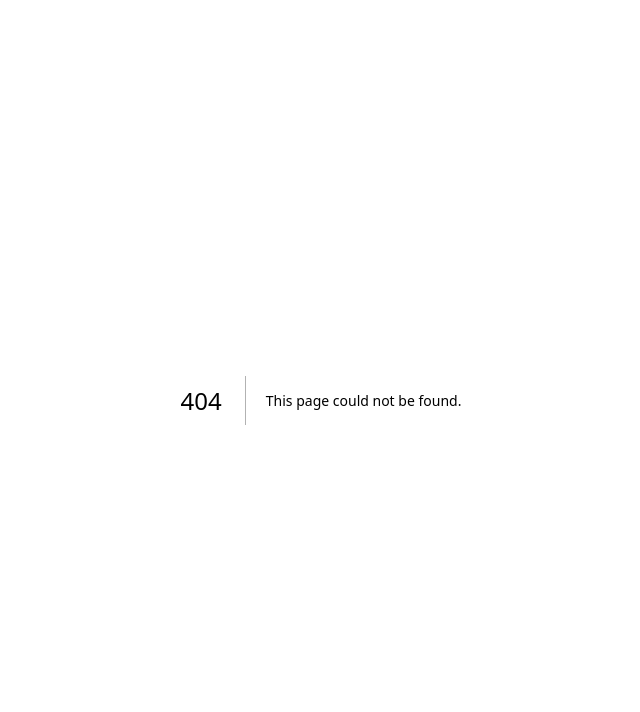
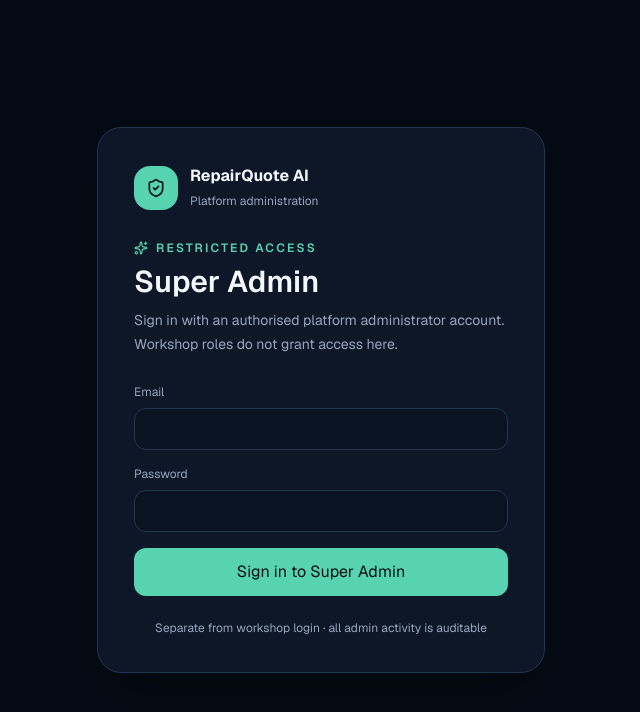
Before and after one commit to vishaalzala/ai-repair-estimator, a Next.js app: page /admin/login in a window 1280 px wide. Before the commit this address had no page. Shown: the top 712 px of the page, without its empty margins (319-959 px from the left). Built offline with nearby package versions, Linux system fonts and the light colour scheme; no server answers.

Commit message:
Add separate Super Admin login page

```diff
--- /dev/null
+++ b/app/admin/login/page.tsx
@@ -0,0 +1,26 @@
+import { redirect } from "next/navigation";
+import { ShieldCheck, Sparkles } from "lucide-react";
+import { getPlatformAdminIfSignedIn } from "@/lib/admin/context";
+import { adminSignIn } from "./actions";
+
+export default async function AdminLoginPage({ searchParams }: { searchParams: Promise<{ error?: string }> }) {
+  const existing = await getPlatformAdminIfSignedIn();
+  if (existing) redirect("/admin");
+  const { error } = await searchParams;
+
+  return (
+    <main className="grid min-h-screen place-items-center bg-[#050b14] px-5 py-10">
+      <div className="w-full max-w-md rounded-3xl border border-[var(--border)] bg-[var(--surface)] p-7 shadow-2xl shadow-black/30 sm:p-9">
+        <div className="mb-7 flex items-center gap-3"><span className="grid size-11 place-items-center rounded-2xl bg-[var(--brand)] text-[#06110e]"><ShieldCheck className="size-5" /></span><div><strong className="block">RepairQuote AI</strong><span className="text-xs text-[var(--muted)]">Platform administration</span></div></div>
+        <div className="mb-7"><div className="flex items-center gap-2 text-xs font-semibold uppercase tracking-[0.18em] text-[var(--brand)]"><Sparkles className="size-3.5" /> Restricted access</div><h1 className="mt-2 text-3xl font-semibold">Super Admin</h1><p className="mt-2 text-sm leading-6 text-[var(--muted)]">Sign in with an authorised platform administrator account. Workshop roles do not grant access here.</p></div>
+        {error ? <div className="mb-5 rounded-xl border border-red-400/30 bg-red-400/10 px-4 py-3 text-sm text-red-200">{error}</div> : null}
+        <form action={adminSignIn} className="space-y-4">
+          <label className="grid gap-2 text-xs text-[var(--muted)]">Email<input name="email" type="email" required autoComplete="email" className="rounded-xl border border-[var(--border)] bg-[#091322] px-3.5 py-3 text-sm text-white outline-none focus:border-[var(--brand)]" /></label>
+          <label className="grid gap-2 text-xs text-[var(--muted)]">Password<input name="password" type="password" required autoComplete="current-password" className="rounded-xl border border-[var(--border)] bg-[#091322] px-3.5 py-3 text-sm text-white outline-none focus:border-[var(--brand)]" /></label>
+          <button className="w-full rounded-xl bg-[var(--brand)] px-4 py-3 text-sm font-semibold text-[#06110e]">Sign in to Super Admin</button>
+        </form>
+        <p className="mt-6 text-center text-xs text-[var(--muted)]">Separate from workshop login · all admin activity is auditable</p>
+      </div>
+    </main>
+  );
+}
```
